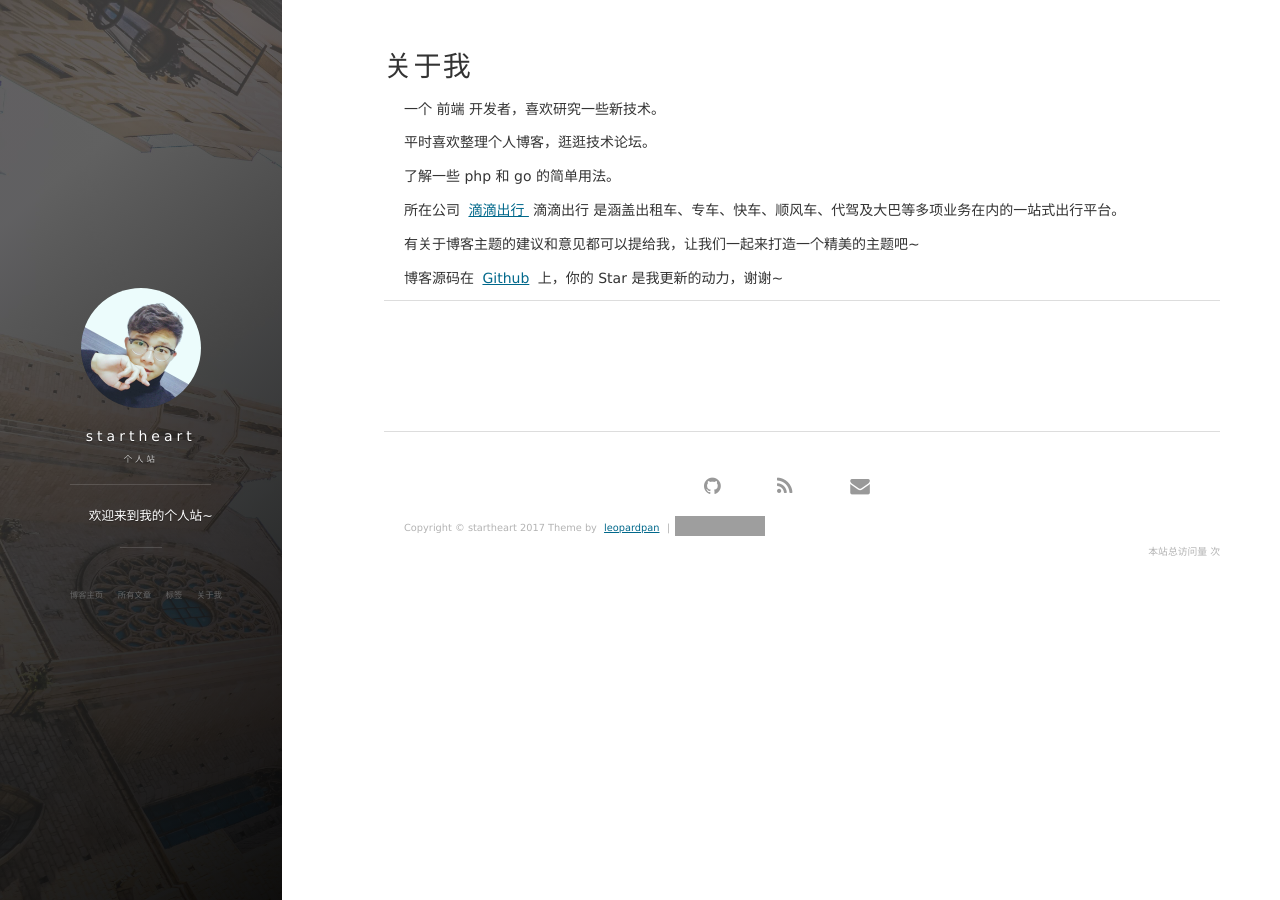
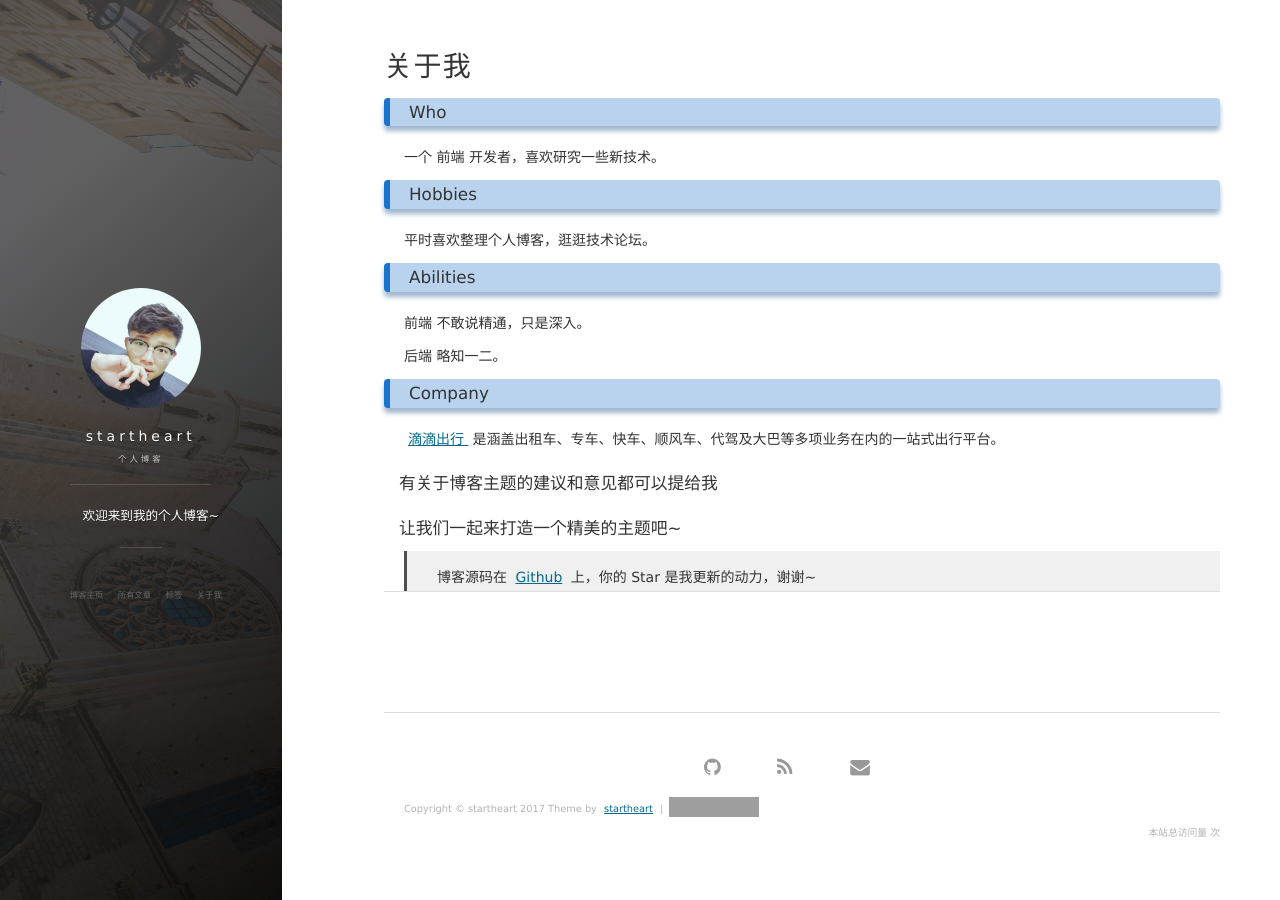
Before and after one commit to startheart/startheart.github.io, a Jekyll site: the page built from about.md, in a window 1280 px wide. Built offline with Jekyll 4.4.1, drawn with Linux system fonts in a browser that asks for light colours; nearby versions of some CDN libraries; comment, search, counter and statistics services are not loaded; grey boxes are pictures that could not be loaded.

Commit message:
update 文章

```diff
--- a/_config.yml
+++ b/_config.yml
@@ -1,7 +1,7 @@
 # Basic
 title: startheart
-subtitle: 个人站
-description: 欢迎来到我的个人站~
+subtitle: 个人博客
+description: 欢迎来到我的个人博客~
 # 头像里面的标题
 avatarTitle: startheart
 # 头像里面的描述
--- a/_includes/footer.html
+++ b/_includes/footer.html
@@ -69,11 +69,11 @@
 
         <div class = "footer_div">
            <p class="copyright text-muted">
-            Copyright &copy; {{ site.title }} {{ site.time | date: '%Y' }} Theme by <a href="http://baixin.io/">leopardpan</a> |
+            Copyright &copy; {{ site.title }} {{ site.time | date: '%Y' }} Theme by <a href="https://startheart.github.io/">startheart</a> |
             <iframe
                 style="margin-left: 2px; margin-bottom:-5px;"
                 frameborder="0" scrolling="0" width="91px" height="20px"
-                src="https://ghbtns.com/github-btn.html?user=leopardpan&repo=leopardpan.github.io&type=star&count=true" >
+                src="https://ghbtns.com/github-btn.html?user=startheart&repo=startheart.github.io&type=star&count=true" >
             </iframe>
             </p>
         	<div align="right">
--- a/_includes/head.html
+++ b/_includes/head.html
@@ -5,7 +5,7 @@
 
   <title>{% if page.title %}{{ page.title | escape }}{% else %}{{ site.title | escape }}{% endif %}</title>
   <meta name="description" content="{% if page.excerpt %}{{ page.excerpt | strip_html | strip_newlines | truncate: 160 }}{% else %}{{ site.description }}{% endif %}">
-  <meta name="author" content="leopardpan">
+  <meta name="author" content="startheart">
 
   <meta name="twitter:card" content="summary">
   <meta name="twitter:title" content="{% if page.title %}{{ page.title | escape }}{% else %}{{ site.title | escape }}{% endif %}">
--- a/about.md
+++ b/about.md
@@ -3,25 +3,26 @@ layout: page
 title: 关于我
 ---
 
+### Who
 一个 前端 开发者，喜欢研究一些新技术。
-<p>
+
+### Hobbies
 平时喜欢整理个人博客，逛逛技术论坛。
-<p>
-了解一些 php 和 go 的简单用法。
 
-<p>
+### Abilities
+前端 不敢说精通，只是深入。
 
-所在公司
+后端 略知一二。
+
+### Company
 <a target="_blank" href="http://www.xiaojukeji.com/index/index"> 滴滴出行 </a>
-滴滴出行 是涵盖出租车、专车、快车、顺风车、代驾及大巴等多项业务在内的一站式出行平台。
-<p>
+是涵盖出租车、专车、快车、顺风车、代驾及大巴等多项业务在内的一站式出行平台。
+
+#### 有关于博客主题的建议和意见都可以提给我
+
+#### 让我们一起来打造一个精美的主题吧~
 
 
-
-有关于博客主题的建议和意见都可以提给我，让我们一起来打造一个精美的主题吧~
-
-<p>
-
-博客源码在 <a target="_blank" href='https://github.com/startheart/startheart.github.io/'>Github</a> 上，你的 Star 是我更新的动力，谢谢~
+> 博客源码在 <a target="_blank" href='https://github.com/startheart/startheart.github.io/'>Github</a> 上，你的 Star 是我更新的动力，谢谢~
 
 {% include comments.html %}
```
Also changed, not shown: _posts/2016-10-12-sublime_package_install_guide.md (added, +94 -0 lines), _posts/2017-03-30-open_source_license.md (added, +43 -0 lines), README.md, images/posts/open_source_license/license_interest.png (added), images/posts/open_source_license/license_strict.png (added), images/posts/sublime/img1.png (added), images/posts/sublime/img2.png (added), images/posts/sublime/img3.png (added).
